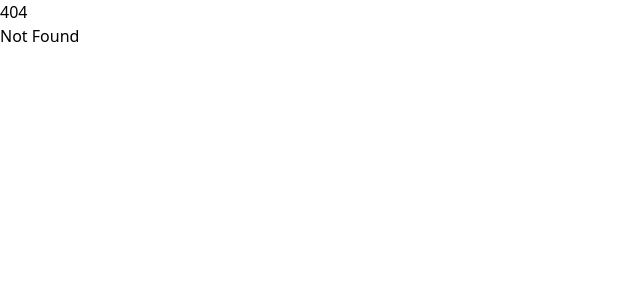
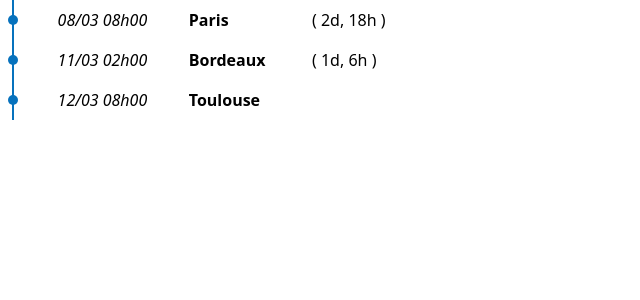
Before and after one commit to cdugeai/designs-sample, a SvelteKit app: page /timeline in a window 1280 px wide. Before the commit this address had no page. Shown: the top 300 px of the page, without its empty margins (0-640 px from the left). Built offline with nearby package versions, Linux system fonts and the light colour scheme.

Commit message:
feat: timeline v1

```diff
--- a/src/routes/+page.svelte
+++ b/src/routes/+page.svelte
@@ -35,6 +35,7 @@
 	<ul class="list-disc pl-10">
 		{@render item('🛵 Motorbike roadbook', '/roadbook')}
 		{@render item('🥅 A simple score panel', '/score-panel')}
+		{@render item('🌴 A simple travel timeline', '/timeline')}
 	</ul>
 </div>
 
--- /dev/null
+++ b/src/routes/timeline/+page.svelte
@@ -0,0 +1,205 @@
+<script lang="ts">
+	interface Etape {
+		start: string;
+		place: string;
+	}
+
+	interface Duration {
+		days: number;
+		and_hours: number;
+	}
+
+	interface EtapeCalculs {
+		start: string;
+		place: string;
+		duration: Duration;
+		is_current: boolean;
+		is_complete: boolean;
+	}
+
+	function getIsComplete(e: Etape, next_e: Etape): boolean {
+		if (next_e === undefined) {
+			return false;
+		}
+		let nnow: Date = new Date();
+		return nnow > new Date(next_e.start);
+	}
+
+	function getIsCurrent(e: Etape, next_e: Etape): boolean {
+		let nnow: Date = new Date();
+		if (next_e === undefined) {
+			return nnow > new Date(e.start);
+		}
+		return nnow < new Date(next_e.start) && nnow > new Date(e.start);
+	}
+
+	function getDuration(e: Etape, next_e: Etape | undefined): Duration {
+		if (next_e === undefined) {
+			return {
+				days: -1,
+				and_hours: -1
+			};
+		}
+		let duration_ms: number = new Date(next_e.start).getTime() - new Date(e.start).getTime();
+		let duration_min: number = duration_ms / 60000;
+		let duration_days: number = Math.floor(duration_min / 1440);
+		let duration_and_hours: number = (duration_min - duration_days * 1440) / 60;
+
+		return {
+			days: duration_days,
+			and_hours: duration_and_hours
+		};
+	}
+
+	const etapes: Etape[] = [
+		{ place: 'Paris', start: '03/08/2025 08:00:00' },
+		{ place: 'Bordeaux', start: '03/11/2025 02:00:00' },
+		{ place: 'Toulouse', start: '03/12/2025 08:00:00' }
+	];
+
+	const etapesCal: EtapeCalculs[] = etapes.map((e, index) => {
+		let duration_e: Duration = getDuration(e, etapes[index + 1]);
+		return {
+			place: e.place,
+			start: e.start,
+			duration: {
+				days: duration_e.days,
+				and_hours: duration_e.and_hours
+			},
+			is_complete: getIsComplete(e, etapes[index + 1]),
+			is_current: getIsCurrent(e, etapes[index + 1])
+		};
+	});
+
+	function formatDate(date_ts: string): string {
+		let dd: Date = new Date(date_ts);
+		let month: string = String(dd.getMonth() + 1).padStart(2, '0');
+		let dday: string = String(dd.getDate()).padStart(2, '0');
+		let hhours: string = String(dd.getHours()).padStart(2, '0');
+		let mminutes: string = String(dd.getMinutes()).padStart(2, '0');
+		return `${dday}/${month} ${hhours}h${mminutes}`;
+	}
+</script>
+
+{#snippet rond()}
+	<div class="continuous-line fixed-h"></div>
+	<svg class="continuous-line hide" width="35" height="50" xmlns="http://www.w3.org/2000/svg">
+		<g id="Layer_1">
+			<title>Layer 1</title>
+			<ellipse
+				class="svg-style"
+				ry="15"
+				rx="14.62506"
+				id="svg_1"
+				cy="25.375"
+				cx="17.75009"
+				fill="#fff"
+			/>
+			<line
+				id="svg_2"
+				y2="49.875"
+				x2="17.62507"
+				y1="-0.125"
+				x1="17.62507"
+				class="svg-style"
+				fill="none"
+			/>
+		</g>
+	</svg>
+{/snippet}
+
+{#snippet dot()}
+	<svg class="dot" height="10" width="10" xmlns="http://www.w3.org/2000/svg">
+		<circle r="5" cx="5" cy="5" />
+		Sorry, your browser does not support inline SVG.
+	</svg>
+{/snippet}
+
+{#snippet bloc(place: string, date_: string, duration: Duration, is_complete: boolean)}
+	<div class="flex flex-row items-center">
+		{@render rond()}
+		{@render dot()}
+
+		<p class="bloc-date" class:is-complete={is_complete}>{formatDate(date_)}</p>
+		<p class="bloc-city" class:is-complete={is_complete}>{place}</p>
+		<div
+			class="bloc-duration hide"
+			class:is-complete={is_complete}
+			class:show={duration.days > 0 || duration.and_hours > 0}
+		>
+			<span>(</span>
+			<span class="hide" class:show={duration.days > 0}>
+				{duration.days}d,
+			</span>
+			<span class="hide" class:show={duration.and_hours > 0}>
+				{duration.and_hours}h
+			</span>
+			<span>)</span>
+		</div>
+	</div>
+{/snippet}
+
+<div class="mx-3 flex max-w-xl flex-col gap-0">
+	{#each etapesCal as etape}
+		{@render bloc(etape.place, etape.start, etape.duration, etape.is_complete)}
+		{console.log(etape)}
+	{/each}
+</div>
+
+<style>
+	p {
+		margin: 0;
+	}
+
+	.svg-style {
+		stroke: #0a3aa1;
+		stroke-width: 2;
+	}
+
+	.dot {
+		margin: 0 0 0 0;
+		padding: 0 0 0 0;
+		position: relative;
+		top: 0;
+		left: 0;
+		translate: -14px;
+		fill: #0772bd;
+	}
+
+	.continuous-line {
+		padding-left: 0.5rem;
+		border-left: #0772bd 2px solid;
+	}
+	.fixed-h {
+		height: 40px;
+	}
+
+	.bloc-date {
+		font-style: italic;
+		margin-left: 2vw;
+		width: 20%;
+		text-wrap: nowrap;
+	}
+	.is-complete {
+		opacity: 0.4;
+	}
+	.bloc-city {
+		font-size: 1rem;
+		font-weight: bold;
+		margin-right: 0.5rem;
+		margin-left: 1rem;
+		width: 20%;
+	}
+	.bloc-duration {
+		gap: 0;
+		column-gap: 0;
+		width: 30%;
+		text-wrap: nowrap;
+	}
+	.hide {
+		display: none;
+	}
+	.show {
+		display: inline-block;
+	}
+</style>
```
